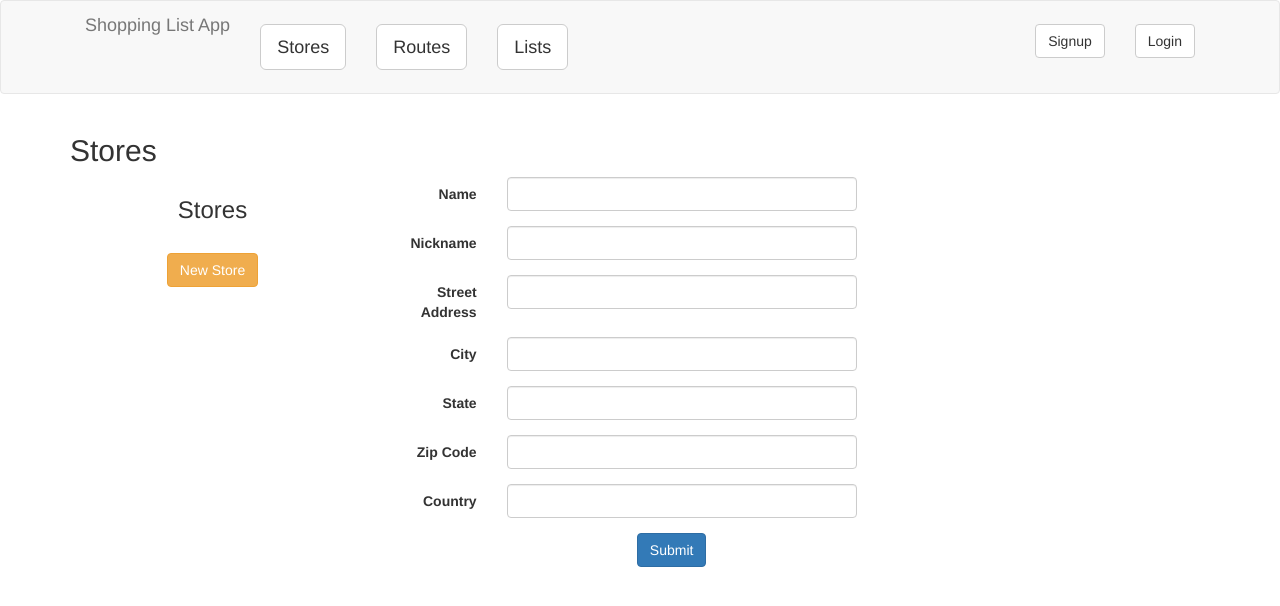
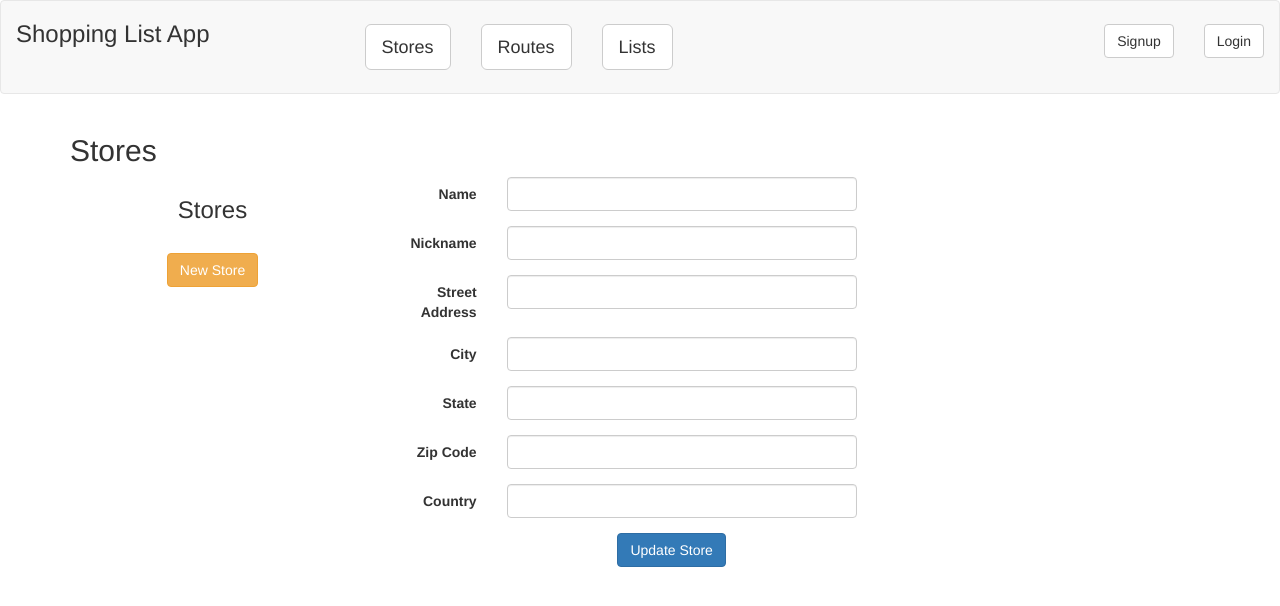
Before and after one commit to sambbaron/grocery_list, a Flask app: page /stores/new in a window 1280 px wide. Shown: the top 606 px of the page. Run offline with Flask 2, Linux system fonts and the light colour scheme; parts of the project's set-up code (start-up, migrations or seed data) failed here and were passed over; some libraries are stand-ins or nearby versions.

Commit message:
Minor changes to base nav and button captions

```diff
--- a/grocery_list/templates/base.html
+++ b/grocery_list/templates/base.html
@@ -5,18 +5,20 @@
 
     <link rel="stylesheet" type="text/css" href="/static/bower/bootstrap/dist/css/bootstrap.min.css">
 
-    <title>Grocery List App</title>
+    <title>Shopping List App</title>
 </head>
 <body>
     <nav class="navbar navbar-default">
-        <div class="container">
-            <h4 class="navbar-text">Shopping List App</h4>
-            <ul class="nav navbar-nav center-block">
+        <div class="container-fluid">
+            <div class="navbar-header navbar-left">
+                <h3>Shopping List App</h4>
+            </div>
+            <ul class="nav navbar-nav center-block" style="margin-left: 10em;">
                 <li><a href="/stores"><button type="button" class="btn btn-default btn-lg navbar-btn">Stores</button></a></li>
                 <li><a href="/routes"><button type="button" class="btn btn-default btn-lg navbar-btn">Routes</button></a></li>
                 <li><a href="/lists"><button type="button" class="btn btn-default btn-lg navbar-btn">Lists</button></a></li>
             </ul>
-            <ul class="nav navbar-nav pull-right">
+            <ul class="nav navbar-nav navbar-right">
                 {% if current_user.is_anonymous() == True %}
                     <li><a href="/profile"><button type="button" class="btn btn-default btn-md navbar-btn">Signup</button></a></li>
                     <li><a href="/login"><button type="button" class="btn btn-default btn-md navbar-btn">Login</button></a></li>
--- a/grocery_list/templates/routes.html
+++ b/grocery_list/templates/routes.html
@@ -67,7 +67,7 @@
                 </div>
                 <div class="form-group">
                     <div class="col-md-offset-2 col-md-8">
-                        <button type="submit" form="route-detail" class="btn btn-primary center-block">Submit</button>
+                        <button type="submit" form="route-detail" class="btn btn-primary center-block">Update Route</button>
                     </div>
                 </div>
             {% endif %}
--- a/grocery_list/templates/stores.html
+++ b/grocery_list/templates/stores.html
@@ -69,7 +69,7 @@
 
                     <div class="form-group">
                         <div class="col-md-offset-2 col-md-6">
-                            <button type="submit" class="btn btn-primary center-block">Submit</button>
+                            <button type="submit" class="btn btn-primary center-block">Update Store</button>
                         </div>
                     </div>
                 </form>
```
